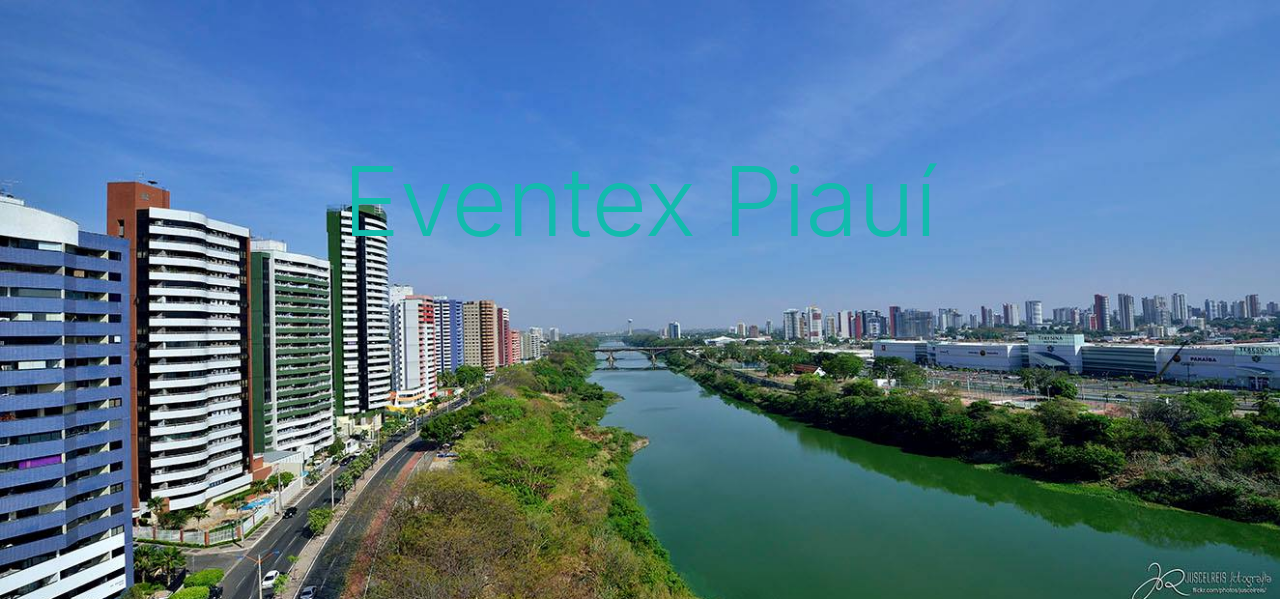
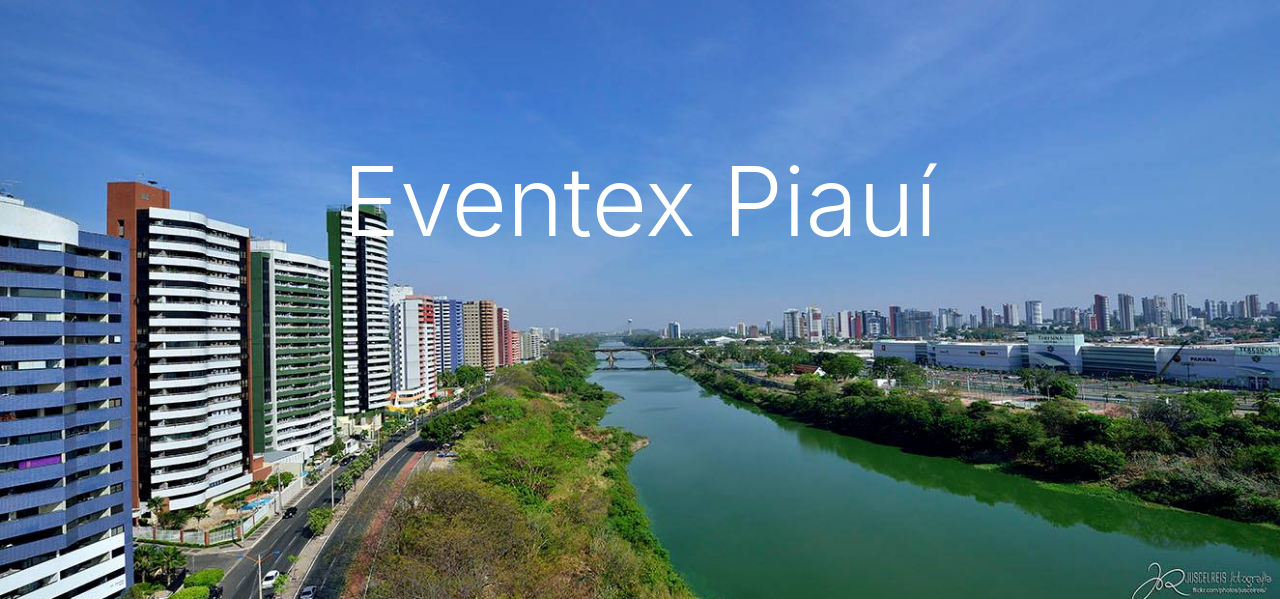
Before and after one commit to edytarcio/eventex, a Django app: page / in a window 1280 px wide. Shown: the part 64-663 px from the top of the page. Run offline with Django 3.2, Linux system fonts and the light colour scheme; some libraries are stand-ins or nearby versions.

Commit message:
Modifica cor do titulo

```diff
--- a/eventex/core/templates/index.html
+++ b/eventex/core/templates/index.html
@@ -41,7 +41,7 @@
     <div class="container py-5">
       <div class="row">
         <div class="col-md-12">
-          <h3 class="text-primary display-1">Eventex Piauí</h3>
+          <h3 class="text-white display-1">Eventex Piauí</h3>
         </div>
       </div>
     </div>
```
